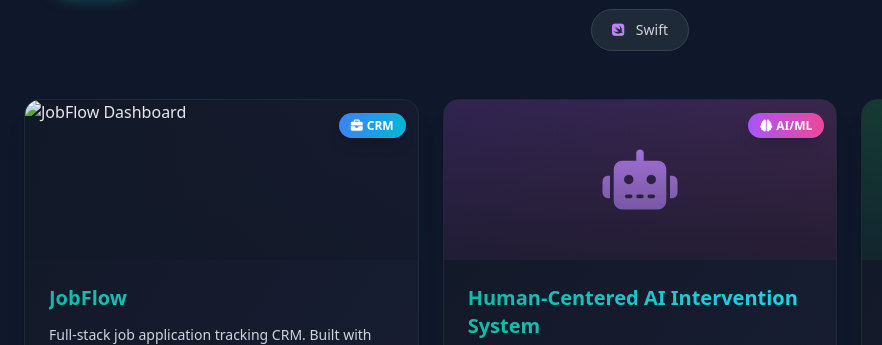
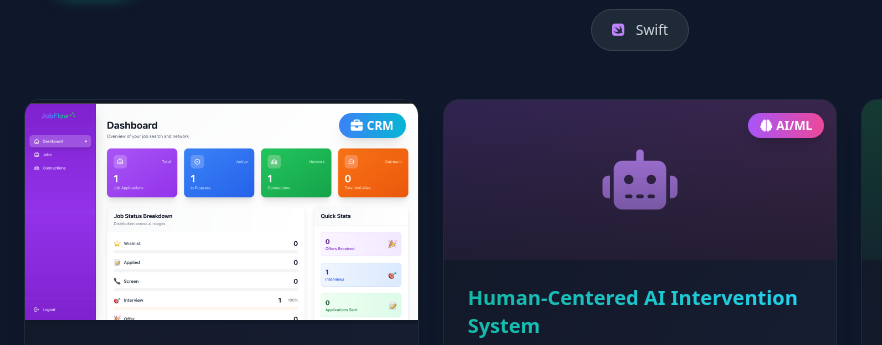
Before and after one commit to DimePrangija/Portfolio, a website: page index.html in a window 1280 px wide. Shown: the part 2449-2794 px from the top of the page, 0-882 px from the left. Drawn offline with nearby package versions, Linux system fonts and the light colour scheme; animation ran at ten frames a second.

Commit message:
Update JobFlow project image styling (increased height, removed overlay, object-contain)

```diff
--- a/index.html
+++ b/index.html
@@ -911,9 +911,8 @@
             <i class="fas fa-briefcase mr-1"></i>CRM
           </span>
         </div>
-        <div class="relative h-40 overflow-hidden">
-          <img src="assets/Job_flow_sc.png" alt="JobFlow Dashboard" class="w-full h-full object-cover transition-transform duration-500 group-hover:scale-110">
-          <div class="absolute inset-0 bg-gradient-to-t from-[#111827] to-transparent opacity-60"></div>
+        <div class="relative h-56 overflow-hidden bg-[#111827]">
+          <img src="assets/Job_flow_sc.png" alt="JobFlow Dashboard" class="w-full h-full object-contain transition-transform duration-500 group-hover:scale-105">
         </div>
         <div class="p-6">
           <h3 class="text-xl font-bold mb-3 bg-gradient-to-r from-[#14b8a6] to-[#22d3ee] bg-clip-text text-transparent group-hover:from-[#22d3ee] group-hover:to-[#14b8a6] transition-all duration-300">
```
Also changed, not shown: assets/Job_flow_sc.png (added).
